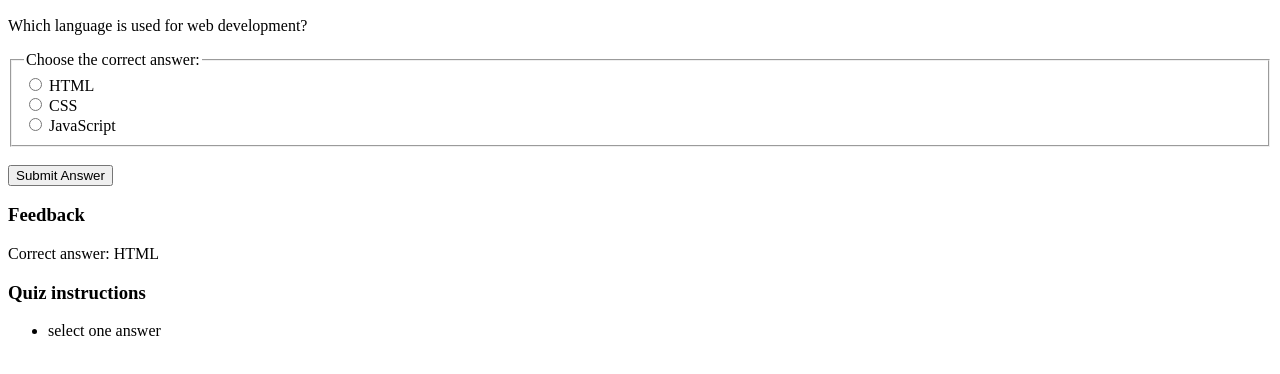
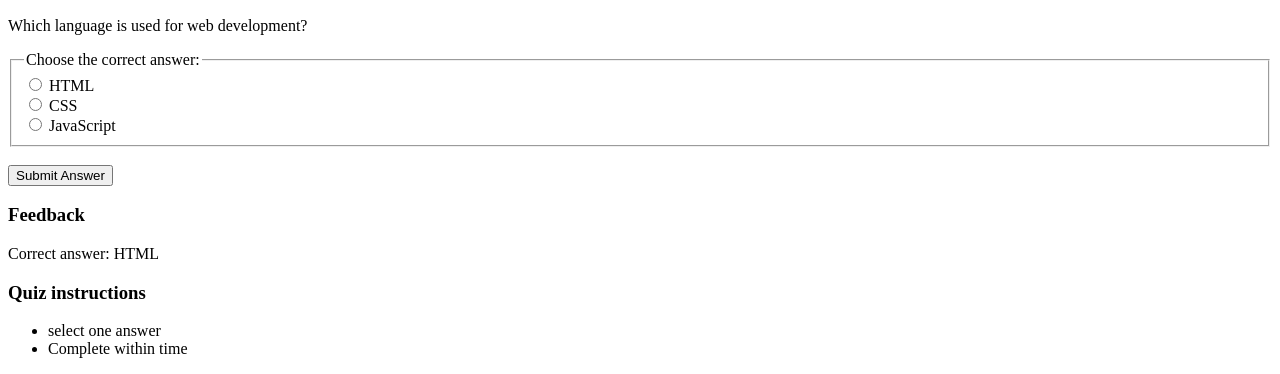
Before and after one commit to ayanCSE25/module-exp, a plain HTML site: page index.html in a window 1280 px wide. Shown: the part 449-823 px from the top of the page. Drawn offline with Linux system fonts and the light colour scheme.

Commit message:
list used

```diff
--- a/index.html
+++ b/index.html
@@ -55,6 +55,7 @@
         <h3>Quiz instructions</h3>
         <ul>
             <li>select one answer</li>
+            <li>Complete within time</li>
         </ul>
     </aside>
 </main>
```
